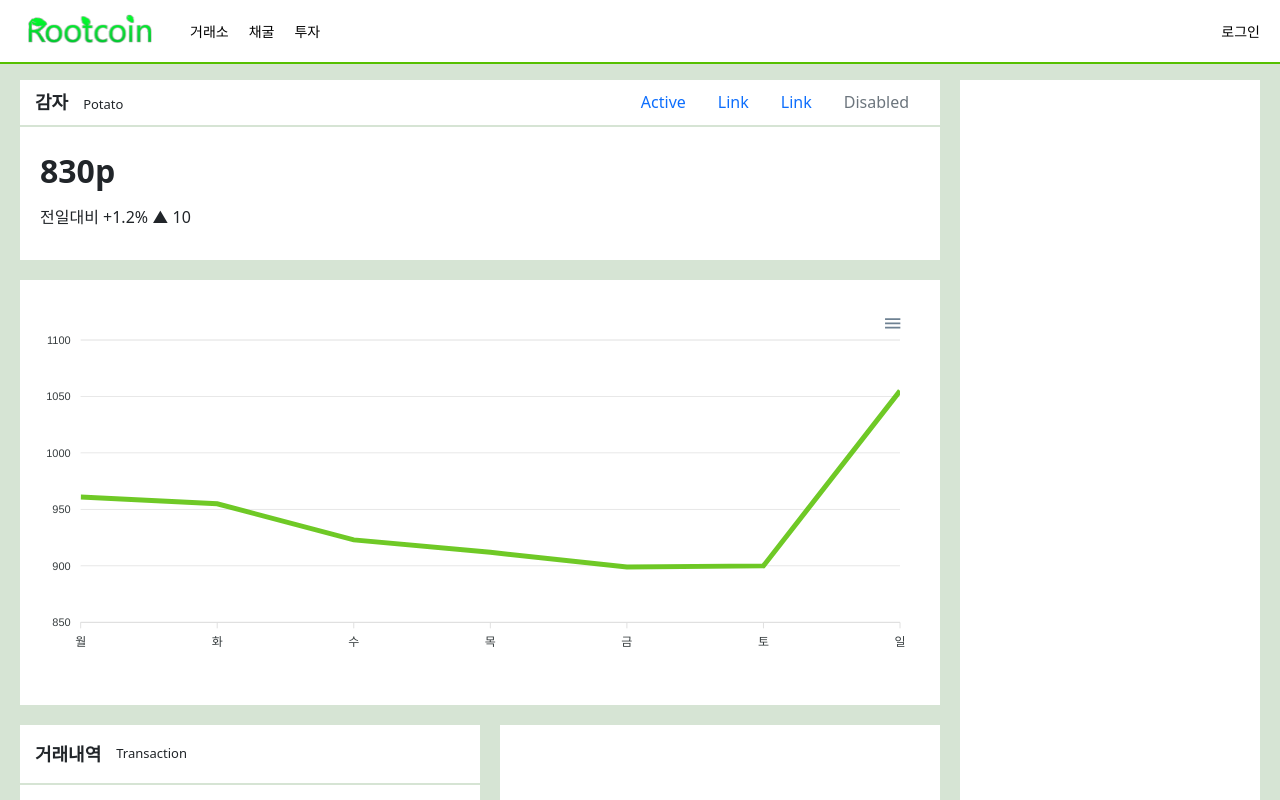
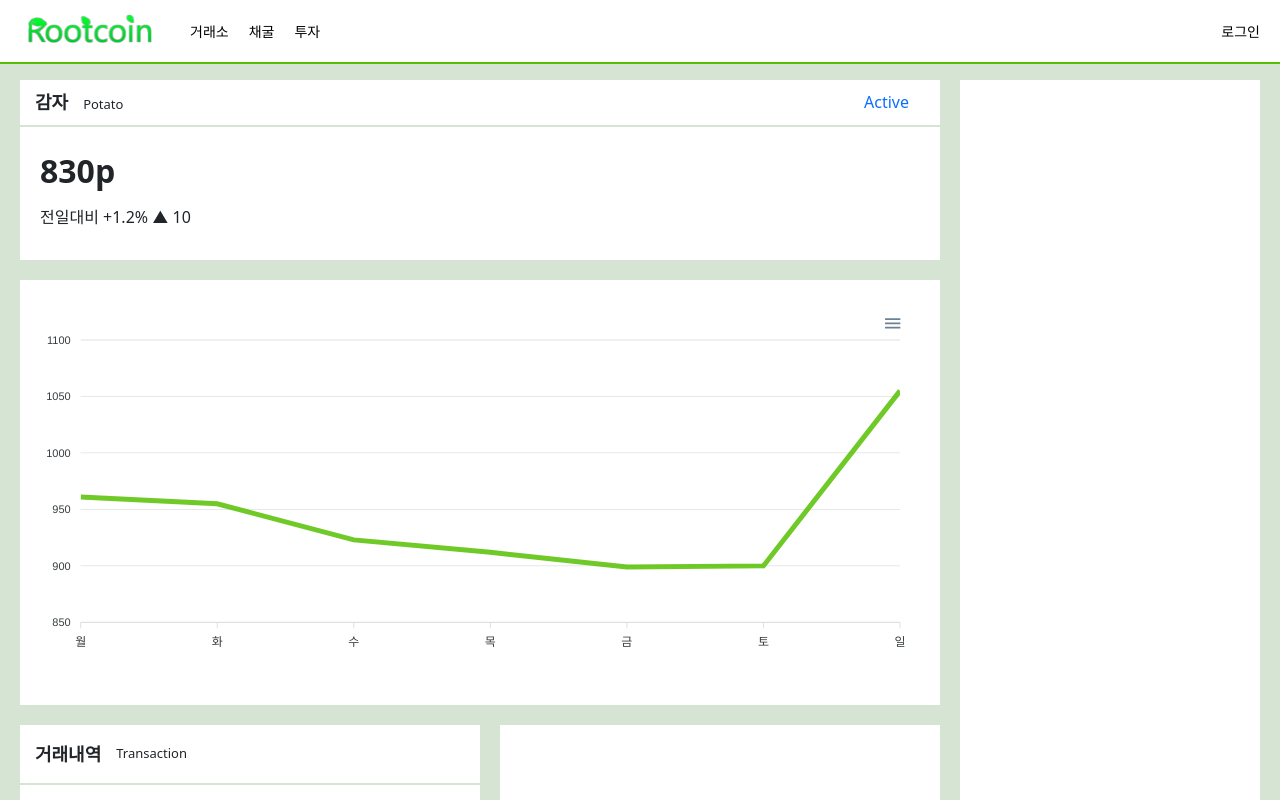
Before and after one commit to root-coin/coin-frontend, a React (Create React App) app: page /trade in a window 1280 px wide. Shown: the top 800 px of the page. Built offline with nearby package versions, Linux system fonts and the light colour scheme.

Commit message:
git conflict problem prove

```diff
--- a/src/components/Trade.jsx
+++ b/src/components/Trade.jsx
@@ -1,4 +1,5 @@
 import React, { Component } from 'react';
+import ReactDOM from 'react-dom';
 import ApexCharts from "react-apexcharts";
 import '../css/trade.css';
 import 'bootstrap/dist/css/bootstrap.min.css';
@@ -12,6 +13,10 @@ console.log(ApexCharts);
 class TradeUtility{
     static currentOverviewTab = 1;
     static currentCoinType = 1;
+    static reRender(tab)
+    {
+        this.currentOverviewTab = tab;
+    }
 }
 
 class MainWrapper extends Component {
@@ -63,22 +68,18 @@ class CoinOverviewHeader extends Component {
                 <div className="trade_coin_overview_header_tab">
                     <Nav
                     activeKey="/home"
-                    onSelect={(selectedKey) => alert(`selected ${selectedKey}`)}
+                    onSelect={(selectedKey) => {
+                        switch(selectedKey)
+                        {
+                            case "test":
+                                TradeUtility.reRender(2);
+                                break;
+                        }
+                    }}
                     >
-                    <Nav.Item>
-                        <Nav.Link href="/home">Active</Nav.Link>
-                    </Nav.Item>
-                    <Nav.Item>
-                        <Nav.Link eventKey="link-1">Link</Nav.Link>
-                    </Nav.Item>
-                    <Nav.Item>
-                        <Nav.Link eventKey="link-2">Link</Nav.Link>
-                    </Nav.Item>
-                    <Nav.Item>
-                        <Nav.Link eventKey="disabled" disabled>
-                        Disabled
-                        </Nav.Link>
-                    </Nav.Item>
+                        <Nav.Item>
+                            <Nav.Link eventKey="test">Active</Nav.Link>
+                        </Nav.Item>
                     </Nav>
                 </div>
             </div>
```
